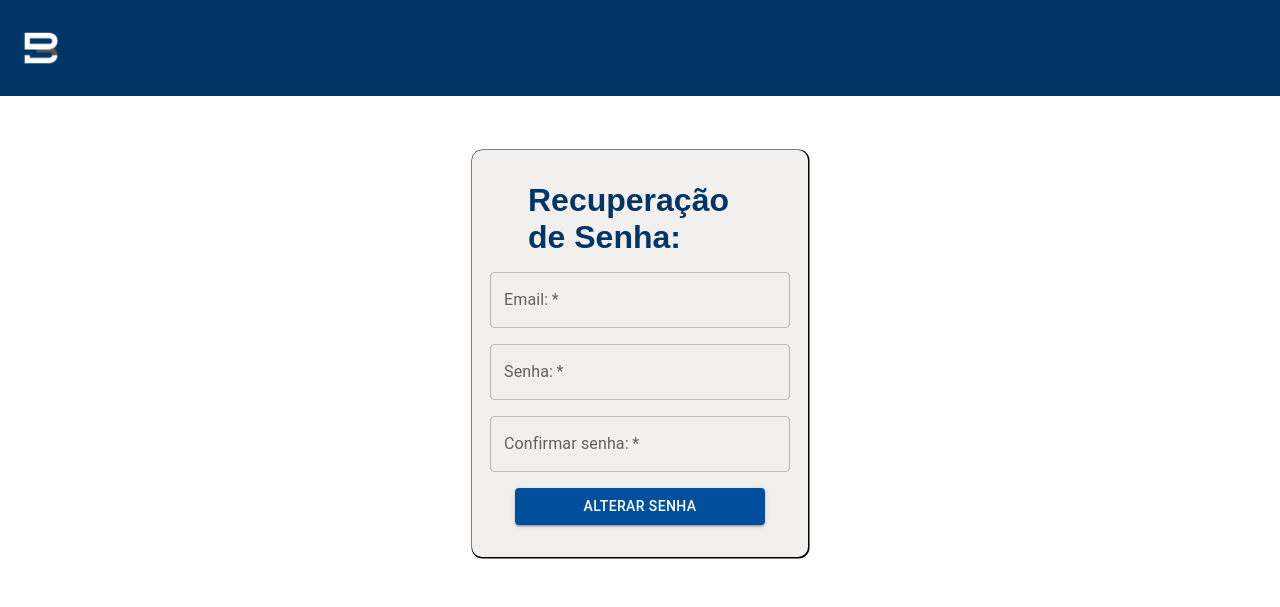
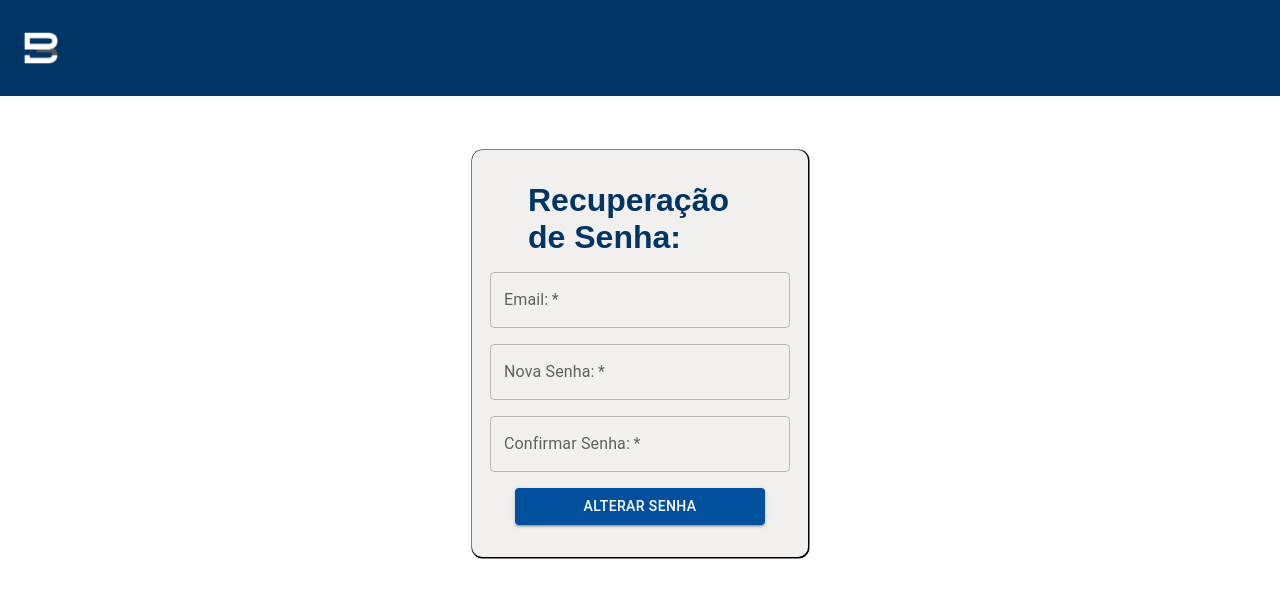
Before and after one commit to InstMente/BreShop-Web, a React (Vite) app: page /recuperacaoSenha in a window 1280 px wide. Shown: the top 607 px of the page. Built offline with nearby package versions, Linux system fonts and the light colour scheme.

Commit message:
atualização endpoints online, hehe boyaah

```diff
--- a/src/Paginas/PaginaAnuncio/PaginaAnuncio.jsx
+++ b/src/Paginas/PaginaAnuncio/PaginaAnuncio.jsx
@@ -27,7 +27,7 @@ function PaginaAnuncio() {
       setErroUsuario(null);
       try {
         const token = localStorage.getItem('token');
-        const response = await axios.get(`http://localhost:3001/usuarios/${userId}`, {
+        const response = await axios.get(`https://breshopbackend.onrender.com/usuarios/${userId}`, {
           headers: {
             Authorization: `Bearer ${token}`
           }
--- a/src/Paginas/PaginaCadastro/PaginaCadastro.jsx
+++ b/src/Paginas/PaginaCadastro/PaginaCadastro.jsx
@@ -31,7 +31,7 @@ function PaginaCadastro() {
         }
 
         try {
-            const resposta = await axios.post('http://localhost:3001/usuarios', {
+            const resposta = await axios.post('https://breshopbackend.onrender.com/usuarios', {
                 nome: usuario,
                 email,
                 telefone,
--- a/src/Paginas/PaginaInicial/PaginaIncial.jsx
+++ b/src/Paginas/PaginaInicial/PaginaIncial.jsx
@@ -64,7 +64,7 @@ function PaginaInicial() {
         // Busca anúncios do backend
         async function fetchAnuncios() {
             try {
-                const response = await axios.get('http://localhost:3001/anuncios');
+                const response = await axios.get('https://breshopbackend.onrender.com/anuncios');
                 setAnuncios(response.data);
             } catch (error) {
                 console.error('Erro ao buscar anúncios:', error);
@@ -97,7 +97,7 @@ function PaginaInicial() {
                 return;
             }
 
-            const resUsuario = await axios.get(`http://localhost:3001/usuarios/email/${email}`);
+            const resUsuario = await axios.get(`https://breshopbackend.onrender.com/usuarios/email/${email}`);
             const usuarioId = resUsuario.data.id;
 
             if (!usuarioId) {
@@ -119,7 +119,7 @@ function PaginaInicial() {
                 headers: { Authorization: `Bearer ${localStorage.getItem('token')}` }
             };
 
-            const resposta = await axios.post('http://localhost:3001/anuncios', novoAnuncio, config);
+            const resposta = await axios.post('https://breshopbackend.onrender.com/anuncios', novoAnuncio, config);
 
             setAnuncios(prev => [...prev, { id: resposta.data.id, ...novoAnuncio }]);
 
--- a/src/Paginas/PaginaLogin/PaginaLogin.jsx
+++ b/src/Paginas/PaginaLogin/PaginaLogin.jsx
@@ -22,7 +22,7 @@ function PaginaLogin() {
 
     setLoading(true);
     try {
-      const response = await axios.post('http://localhost:3001/usuarios/login', { email, senha });
+      const response = await axios.post('https://breshopbackend.onrender.com/usuarios/login', { email, senha });
 
       const { token } = response.data;
 
--- a/src/Paginas/PaginaMeusAnuncios/PaginaMeusAnuncios.jsx
+++ b/src/Paginas/PaginaMeusAnuncios/PaginaMeusAnuncios.jsx
@@ -16,10 +16,10 @@ function PaginaMeusAnuncio() {
       if (!email) return alert('Usuário não autenticado');
 
       try {
-        const resUsuario = await axios.get(`http://localhost:3001/usuarios/email/${email}`);
+        const resUsuario = await axios.get(`https://breshopbackend.onrender.com/usuarios/email/${email}`);
         const usuarioId = resUsuario.data.id;
 
-        const res = await axios.get(`http://localhost:3001/anuncios/usuario/${usuarioId}`);
+        const res = await axios.get(`https://breshopbackend.onrender.com/anuncios/usuario/${usuarioId}`);
         setMeusAnuncios(res.data);
       } catch (err) {
         console.error(err);
@@ -33,7 +33,7 @@ function PaginaMeusAnuncio() {
   const deletarAnuncio = async (id) => {
     if (!window.confirm('Tem certeza que deseja excluir este anúncio?')) return;
     try {
-      await axios.delete(`http://localhost:3001/anuncios/${id}`);
+      await axios.delete(`https://breshopbackend.onrender.com/anuncios/${id}`);
       setMeusAnuncios(prev => prev.filter(a => a.id !== id));
       alert('Anúncio excluído com sucesso!');
     } catch (error) {
--- a/src/Paginas/PaginaPerfil/PaginaPerfil.jsx
+++ b/src/Paginas/PaginaPerfil/PaginaPerfil.jsx
@@ -41,7 +41,7 @@
 
                                       try {
                                         const { data } = await axios.get(
-                                          `http://localhost:3001/usuarios/email/${email}`,
+                                          `https://breshopbackend.onrender.com/usuarios/email/${email}`,
                                           {
                                             headers: {
                                               Authorization: `Bearer ${token}`
@@ -78,7 +78,7 @@
 
                                     try {
                                       const { data } = await axios.put(
-                                        `http://localhost:3001/usuarios/${usuario.id}`,
+                                        `https://breshopbackend.onrender.com/usuarios/${usuario.id}`,
                                         payload,
                                         {
                                           headers: {
--- a/src/Paginas/PaginaRecuperarSenha/PaginaRecuperarSenha.jsx
+++ b/src/Paginas/PaginaRecuperarSenha/PaginaRecuperarSenha.jsx
@@ -1,51 +1,103 @@
-import React from 'react'
-import { Box, Button, Container, Stack, TextField } from '@mui/material'
-import Header from '../../componentes/Header/Header'
-import Footer from '../../componentes/Footer/Footer'
+import React, { useState } from 'react';
+import { Box, Button, Container, Stack, TextField } from '@mui/material';
+import Header from '../../componentes/Header/Header';
+import Footer from '../../componentes/Footer/Footer';
+import axios from 'axios';
+
 function PaginaRecuperarSenha() {
+  const [email, setEmail] = useState('');
+  const [senha, setSenha] = useState('');
+  const [confirmar, setConfirmar] = useState('');
+
+  const handleSubmit = async () => {
+    if (!email || !senha || !confirmar) {
+      alert('Preencha todos os campos.');
+      return;
+    }
+
+    if (senha !== confirmar) {
+      alert('As senhas não coincidem!');
+      return;
+    }
+
+    try {
+      await axios.put('https://breshopbackend.onrender.com/usuarios/recuperar-senha', {
+        email,
+        novaSenha: senha,
+      });
+
+      alert('Senha atualizada com sucesso!');
+      // Opcional: limpar os campos
+      setEmail('');
+      setSenha('');
+      setConfirmar('');
+    } catch (error) {
+      alert('Erro ao recuperar senha. Verifique o email e tente novamente.');
+      console.error(error);
+    }
+  };
+
   return (
     <Box sx={{ display: 'flex', flexDirection: 'column', minHeight: '100vh', overflowX: 'hidden' }}>
       <Header />
 
       <Box sx={{ flexGrow: 1, p: 10, overflowY: 'auto' }}>
-                <Container sx={{
+        <Container
+          sx={{
             width: '30%',
             backgroundColor: '#F2F0EF',
             boxShadow: '0.5px 0.5px 0.5px 1px rgb(0,0,0,1)',
-                    borderRadius: '10px'
-                }}>
+            borderRadius: '10px',
+          }}
+        >
+          <Stack
+            spacing={2}
+            sx={{ display: 'flex', flexDirection: 'column', justifyContent: 'center', alignItems: 'center', p: 4 }}
+          >
+            <h1 style={{ fontFamily: 'Montserrat, sans-serif', fontWeight: '800', color: '#003566' }}>
+              Recuperação de Senha:
+            </h1>
 
-                    <Stack spacing={2} sx={{ display: 'flex', flexDirection: 'column', justifyContent: 'center', alignItems: 'center', p: 4 }}>
-                        <h1 style={{ fontFamily: 'Montserrat, sans-serif', fontWeight: '800', color: "#003566" }}>Recuperação de Senha:</h1>
             <TextField
               required
-                            id="outlined-required"
               label="Email:"
-                            sx={{ width: '300px' }}
-                        />
-                        <TextField
-                            required
-                            id="outlined-required"
-                            label="Senha:"
-                            sx={{ width: '300px' }}
-                        />
-                        <TextField
-                            required
-                            id="outlined-required"
-                            label="Confirmar senha:"
+              value={email}
+              onChange={(e) => setEmail(e.target.value)}
               sx={{ width: '300px' }}
             />
 
-                        <Button sx={{ width: '250px', backgroundColor: '#00509d', '&:hover': { backgroundColor: '#003566' }, }} variant="contained">
+            <TextField
+              required
+              label="Nova Senha:"
+              type="password"
+              value={senha}
+              onChange={(e) => setSenha(e.target.value)}
+              sx={{ width: '300px' }}
+            />
+
+            <TextField
+              required
+              label="Confirmar Senha:"
+              type="password"
+              value={confirmar}
+              onChange={(e) => setConfirmar(e.target.value)}
+              sx={{ width: '300px' }}
+            />
+
+            <Button
+              sx={{ width: '250px', backgroundColor: '#00509d', '&:hover': { backgroundColor: '#003566' } }}
+              variant="contained"
+              onClick={handleSubmit}
+            >
               Alterar Senha
             </Button>
           </Stack>
-
         </Container>
       </Box>
+
       <Footer />
     </Box>
-    )
+  );
 }
 
-export default PaginaRecuperarSenha
+export default PaginaRecuperarSenha;
--- a/src/Paginas/PaginaRegistroVendas/PaginaRegistroVendas.jsx
+++ b/src/Paginas/PaginaRegistroVendas/PaginaRegistroVendas.jsx
@@ -23,11 +23,11 @@ function PaginaRegistroVendas() {
 
     async function buscarUsuarioEAnuncios() {
       try {
-        const resUsuario = await axios.get(`http://localhost:3001/usuarios/email/${email}`);
+        const resUsuario = await axios.get(`https://breshopbackend.onrender.com/usuarios/email/${email}`);
         const userId = resUsuario.data?.id;
         if (!userId) throw new Error('Usuário não encontrado');
 
-        const resAnuncios = await axios.get(`http://localhost:3001/anuncios/vendidos/${userId}`);
+        const resAnuncios = await axios.get(`https://breshopbackend.onrender.com/anuncios/vendidos/${userId}`);
         const anunciosVendidos = resAnuncios.data;
 
         if (anunciosVendidos.length > 0) {
@@ -36,7 +36,7 @@ function PaginaRegistroVendas() {
           // Buscar o preço de cada anúncio vendido
           anunciosVendidos.forEach(async anuncio => {
             try {
-              const res = await axios.post('http://localhost:3001/compras/consultar', {
+              const res = await axios.post('https://breshopbackend.onrender.com/compras/consultar', {
                 anuncio_id: anuncio.id
               });
 
```
Also changed, not shown: 1 other file (tests, documents, lock files or other folders). Lines whose indentation alone changed are shown as unchanged.
